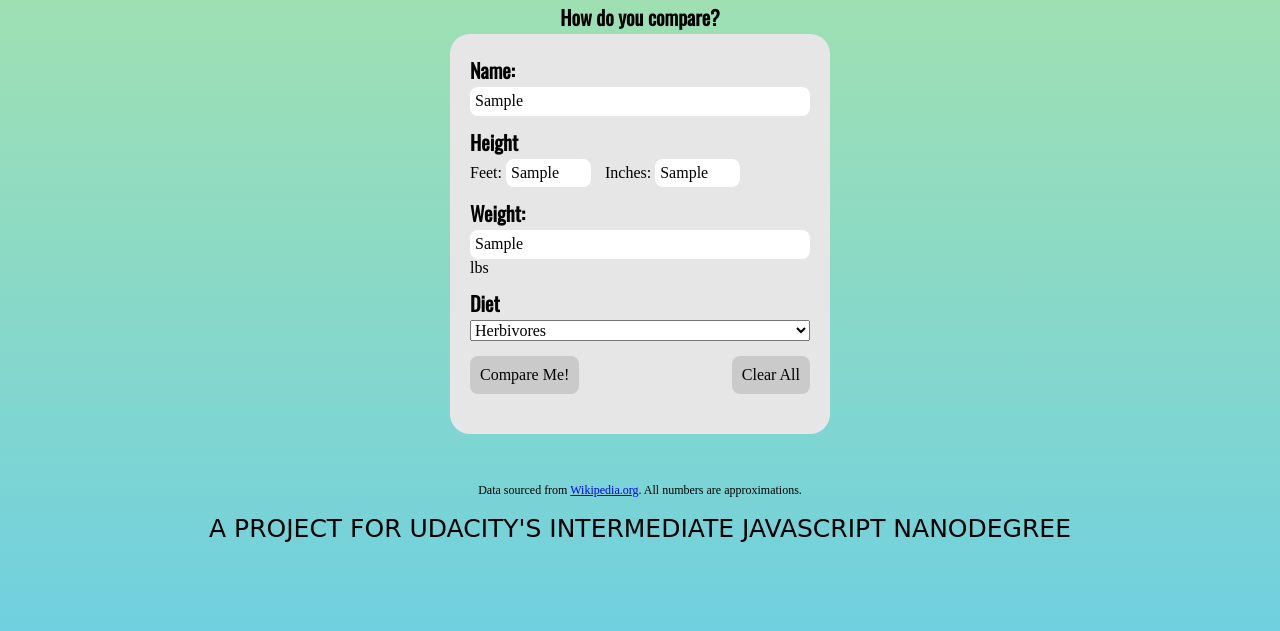
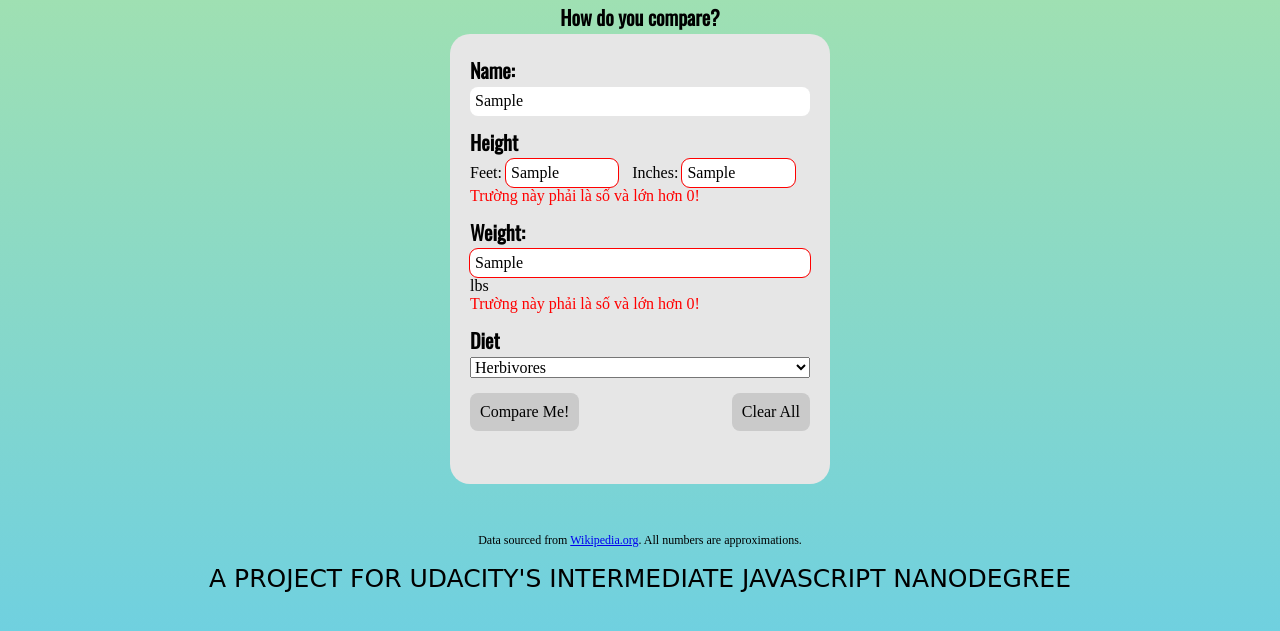
Before and after one commit to Hoc3499/Project-1, a plain HTML site: page base/index.html in a window 1280 px wide. Both pictures are taken after typing "Sample", "Sample", "Sample", "Sample" into the empty fields and a click on the button "Compare Me!". Shown: the part 161-792 px from the top of the page. Drawn offline with nearby package versions, Linux system fonts and the light colour scheme; a web font is replaced by a local one.

Commit message:
validata form

```diff
--- a/base/app.css
+++ b/base/app.css
@@ -53,13 +53,22 @@ body {
 form {
     border-radius: 20px;
     width: 380px;
-    height: 400px;
+    height: 450px;
     margin-top: 20px;
     background-color: #e6e6e6;
 }
 
-.form-item {
+.form-group {
     margin: 15px 20px
+}
+
+.Invalid input{
+    outline: 1px solid red
+}
+
+.error-message {
+    margin-top: 5px;
+    color: red;
 }
 
 .info {
@@ -70,21 +79,21 @@ form div:nth-child(1) {
     margin-top: 25px;
 }
 
-form div:nth-child(1) input {
+form div input {
     width: 100%;
 }
 
-form div:nth-child(2) input {
-    width: 25%;
+form div:nth-child(2) input{
+    width: 33%;
 }
 
-.inches {
+
+
+.height-inches {
     margin-left: 10px;
 }
 
-form div:nth-child(3) input {
-    width: 100%;
-}
+
 
 form div:nth-child(5)  {
     display: flex;
--- a/base/app.js
+++ b/base/app.js
@@ -1,8 +1,18 @@
 
-let form = document.getElementById('form');
 let inputElement = document.querySelectorAll('input[type="text"]');
+let formElement = document.getElementById('form');
+let nameElement = document.querySelector('.name');
+let feetElement = document.querySelector('.feet');
+let inchesElement = document.querySelector('.inches');
+let weightElement = document.querySelector('.weight');
 
-form.onsubmit = e => {
+let regName = /^[A-Za-z0-9 ]+$/;
+let regNumber = /^(0*[1-9][1-9]*(\.[1-9]+)?|0+\.[1-9]*[1-9][1-9]*)$/;
+
+//getData -> return.
+//handleError.
+
+formElement.onsubmit = e => {
     e.preventDefault();
 }
 
@@ -11,3 +21,88 @@ function clearInput() {
         input.value = '';
     })
 }
+
+// Validate form
+
+function validateName() {
+    if (nameElement.value.trim() === "") {
+        nameElement.parentElement.querySelector('.error-message').innerHTML="Vui lòng nhập trường này!"
+        nameElement.parentElement.classList.add('Invalid')
+    }
+    else if (!regName.test(nameElement.value.trim())) {
+        nameElement.parentElement.querySelector('.error-message').innerHTML="Tên không được chứa ký tự đặc biệt!"
+        nameElement.parentElement.classList.add('Invalid')
+    } else {
+        nameElement.parentElement.querySelector('.error-message').innerHTML=""
+        nameElement.parentElement.classList.remove('Invalid')
+
+    }
+}
+    nameElement.oninput = function() {
+        validateName()
+    }
+
+    nameElement.onblur = function() {
+        validateName()
+    }
+
+function validateHeight() {
+
+    if (feetElement.value === "" || inchesElement.value === "") {
+        feetElement.parentElement.querySelector('.error-message').innerHTML = "Vui lòng nhâp trường này!"
+        feetElement.parentElement.classList.add('Invalid')
+    } else if (!regNumber.test(feetElement.value) || !regNumber.test(inchesElement.value)) {
+        feetElement.parentElement.querySelector('.error-message').innerHTML = "Trường này phải là số và lớn hơn 0!"
+        feetElement.parentElement.classList.add('Invalid')
+
+    } else {
+        feetElement.parentElement.querySelector('.error-message').innerHTML = ""
+        feetElement.parentElement.classList.remove('Invalid')
+    }
+
+}
+
+    feetElement.oninput = function() {
+        validateHeight()
+    }
+
+    feetElement.onblur = function() {
+        validateHeight()
+    }
+
+    inchesElement.oninput = function() {
+        validateHeight()
+    }
+
+    inchesElement.onblur = function() {
+        validateHeight()
+    }
+
+
+function validateWeight() {
+    if (weightElement.value === "") {
+        weightElement.parentElement.querySelector('.error-message').innerHTML = "Vui lòng nhâp trường này!"
+        weightElement.parentElement.classList.add('Invalid')
+    } else if (!regNumber.test(weightElement.value)) {
+        weightElement.parentElement.querySelector('.error-message').innerHTML = "Trường này phải là số và lớn hơn 0!"
+        weightElement.parentElement.classList.add('Invalid')
+
+    } else {
+        weightElement.parentElement.querySelector('.error-message').innerHTML = ""
+        weightElement.parentElement.classList.remove('Invalid')
+    }
+}
+
+    weightElement.oninput = function() {
+        validateWeight()
+    }
+
+    weightElement.onblur = function() {
+        validateWeight()
+    }
+
+function Validate() {
+    validateName()
+    validateHeight()
+    validateWeight()
+}
--- a/base/index.html
+++ b/base/index.html
@@ -21,26 +21,29 @@
         <h2 class="title-form">How do you compare?</h2>
 
         <form id="form" action="">
-            <div class="form-item">
+            <div class="form-group">
                 <h2 class="info">Name:</h2>
-                <input type="text">
+                <input class="name" type="text">
+                <span class="error-message"></span>
             </div>
 
-            <div class="form-item">
+            <div class="form-group">
                 <h2 class="info">Height</h2>
-                <label class="feet">Feet:</label>
-                <input type="text">
-                <label class="inches">Inches:</label>
-                <input type="text">
+                <label>Feet:</label>
+                <input class="feet" type="text">
+                <label class="height-inches">Inches:</label>
+                <input class="inches" type="text">
+                <span class="error-message"></span>
             </div>
 
-           <div class="form-item">
+           <div class="form-group">
                 <h2 class="info">Weight:</h2>
-                <input type="text">
+                <input class="weight" type="text">
                 <p>lbs</p>
+                <span class="error-message"></span>
            </div>
 
-          <div class="form-item">
+          <div class="form-group">
               <h2 class="info">Diet</h2>
               <select name="diet" id="diet">
                 <option value="herbivores">Herbivores</option>
@@ -48,8 +51,8 @@
                 <option value="omnivores">Omnivores</option>
             </select>
           </div>
-          <div class="form-item">
-          <button >Compare Me!</button>
+          <div class="form-group">
+          <button onClick="Validate()" >Compare Me!</button>
           <button onClick="clearInput()">Clear All</button>
           </div>
 
```
